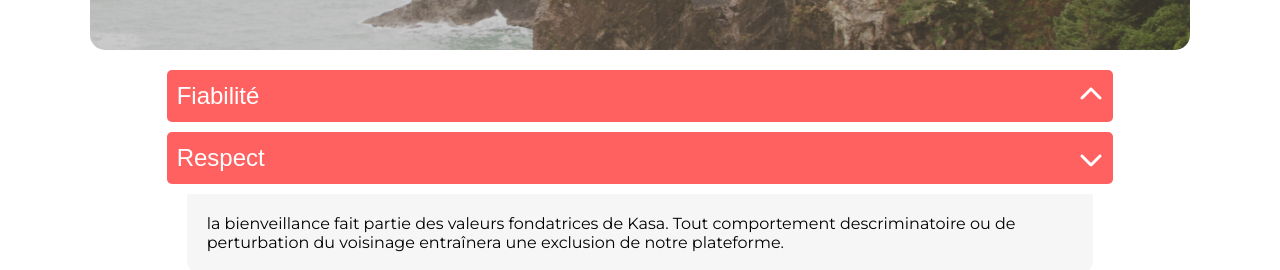
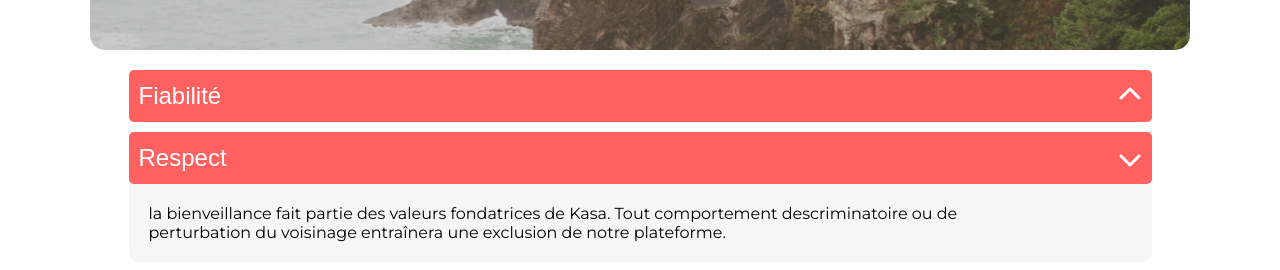
Before and after one commit to JC971/Kasa, a React (Create React App) app: page /about in a window 1280 px wide. Both pictures are taken after a click on the button "Respect". Shown: the part 513-783 px from the top of the page. Built offline with nearby package versions, Linux system fonts and the light colour scheme.

Commit message:
fiabilite display

```diff
--- a/src/pages/AboutPage.jsx
+++ b/src/pages/AboutPage.jsx
@@ -4,7 +4,6 @@ import { faChevronUp } from "@fortawesome/free-solid-svg-icons";
 import "../styles/about.scss";
 
 function AboutPage() {
-
 	const [showFiabilite, setShowFiabilite] = useState(false);
 	const [showRespect, setShowRespect] = useState(false);
 	const [showService, setShowService] = useState(false);
@@ -13,6 +12,7 @@ function AboutPage() {
 	return (
 		<div className="about">
 			<div className="button-container">
+				<div className="button-container__texte">
 					<button
 						className="fiabiliteBtn"
 						onClick={() => setShowFiabilite(!showFiabilite)}
@@ -27,7 +27,8 @@ function AboutPage() {
 							Les annonces postées sur Kasa garantissent une fiabilité totale
 						</div>
 					)}
-
+				</div>
+				<div className="button-container__texte">
 					<button
 						className="respectBtn"
 						onClick={() => setShowRespect(!showRespect)}
@@ -38,13 +39,14 @@ function AboutPage() {
 						</span>
 					</button>
 					{showRespect && (
-					<p className="texteBtn">
+						<div className="texteBtn">
 							la bienveillance fait partie des valeurs fondatrices de Kasa. Tout
-						comportement descriminatoire ou de <br /> perturbation du voisinage
-						entraînera une exclusion de notre plateforme.
-					</p>
+							comportement descriminatoire ou de <br /> perturbation du
+							voisinage entraînera une exclusion de notre plateforme.
+						</div>
 					)}
-
+				</div>
+				<div className="button-container__texte">
 					<button
 						className="serviceBtn"
 						onClick={() => setShowService(!showService)}
@@ -55,12 +57,14 @@ function AboutPage() {
 						</span>
 					</button>
 					{showService && (
-					<p className="texteBtn">
+						<div className="texteBtn">
 							la bienveillance fait partie des valeurs fondatrices de Kasa. Tout
-						comportement descriminatoire ou de <br /> perturbation du voisinage
-						entraînera une exclusion de notre plateforme.
-					</p>
+							comportement descriminatoire ou de <br /> perturbation du
+							voisinage entraînera une exclusion de notre plateforme.
+						</div>
 					)}
+				</div>
+				<div className="button-container__texte">
 					<button
 						className="securiteBtn"
 						onClick={() => setShowSecurite(!showSecurite)}
@@ -71,7 +75,7 @@ function AboutPage() {
 						</span>
 					</button>
 					{showSecurite && (
-					<p className="texteBtn">
+						<div className="texteBtn">
 							La sécurité est la priorité de Kasa. Aussi bien pour nos hôtes que
 							pour les voyageurs, chaque logement <br /> correspond aux critères
 							de sécurité établis par nos services. En laissant une note aussi
@@ -79,8 +83,9 @@ function AboutPage() {
 							locataire, cela permet à nos équipes de vérifier que les standards
 							sont bien respectés. Nous organisons <br /> également des ateliers
 							sur la sécurité domestique pour nos hôtes.
-					</p>
+						</div>
 					)}
+				</div>
 			</div>
 		</div>
 	);
--- a/src/styles/about.scss
+++ b/src/styles/about.scss
@@ -9,8 +9,7 @@ $back-color: #f6f6f6;
 	font-size: 24px;
 	border: none;
 	text-align: left;
-	margin-right: auto;
-	margin-left: auto;
+
 	border-radius: 5px;
 	position: relative;
 	padding: 1px 10px;
@@ -26,27 +25,31 @@ $back-color: #f6f6f6;
 	align-content: stretch;
 	padding-bottom: 10px;
 	align-items: center;
-	width: 86%;
-	margin-left: auto;
-	margin-right: auto;
+
+
 
 	.button-container {
 		display: flex;
 		flex-wrap: wrap;
-		gap: 10px;
-		width: 86%;
+
+	}
+
+	.button-container__texte{
+		margin-bottom: 10px;
+		margin-right: auto;
 		margin-left: auto;
-		margin-right: auto;
+
+
 	}
+
+
 	.texteBtn {
 		text-align-last: left;
 		padding-left: 40px;
 		background-color: $back-color;
-		width: 100%;
-    margin: 0 20px;
-    padding: 20px;
-    border-bottom-right-radius: 10px;
-    border-bottom-left-radius: 10px;
+		padding: 20px;
+		border-bottom-right-radius: 10px;
+		border-bottom-left-radius: 10px;
 	}
 
 	button {
```
Lines whose indentation alone changed are shown as unchanged.
